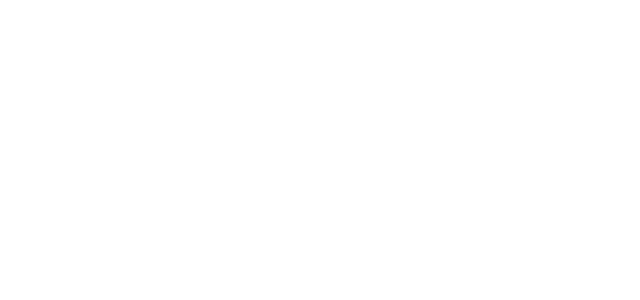
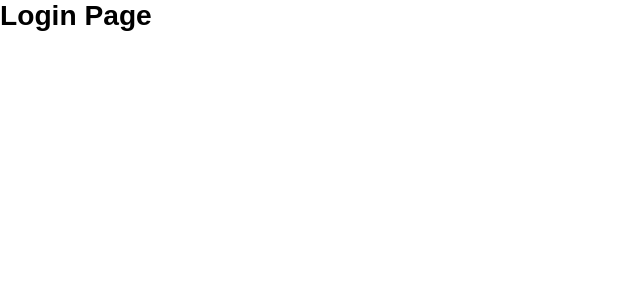
Before and after one commit to anavaleska2908/OZmap-challenge, a React (Create React App) app in the folder web/: page / in a window 1280 px wide. Shown: the top 300 px of the page, without its empty margins (0-640 px from the left). Built offline with nearby package versions, Linux system fonts and the light colour scheme.

Commit message:
fix: fixing the login route path to be the initial one.

```diff
--- a/web/src/routes/index.jsx
+++ b/web/src/routes/index.jsx
@@ -6,7 +6,7 @@
 const Routes = () => {
     return (
         <Switch>
-            <Route exact path='/login'>
+            <Route exact path='/'>
                 <Login />
             </Route>
             <Route path='/signup'>
```
